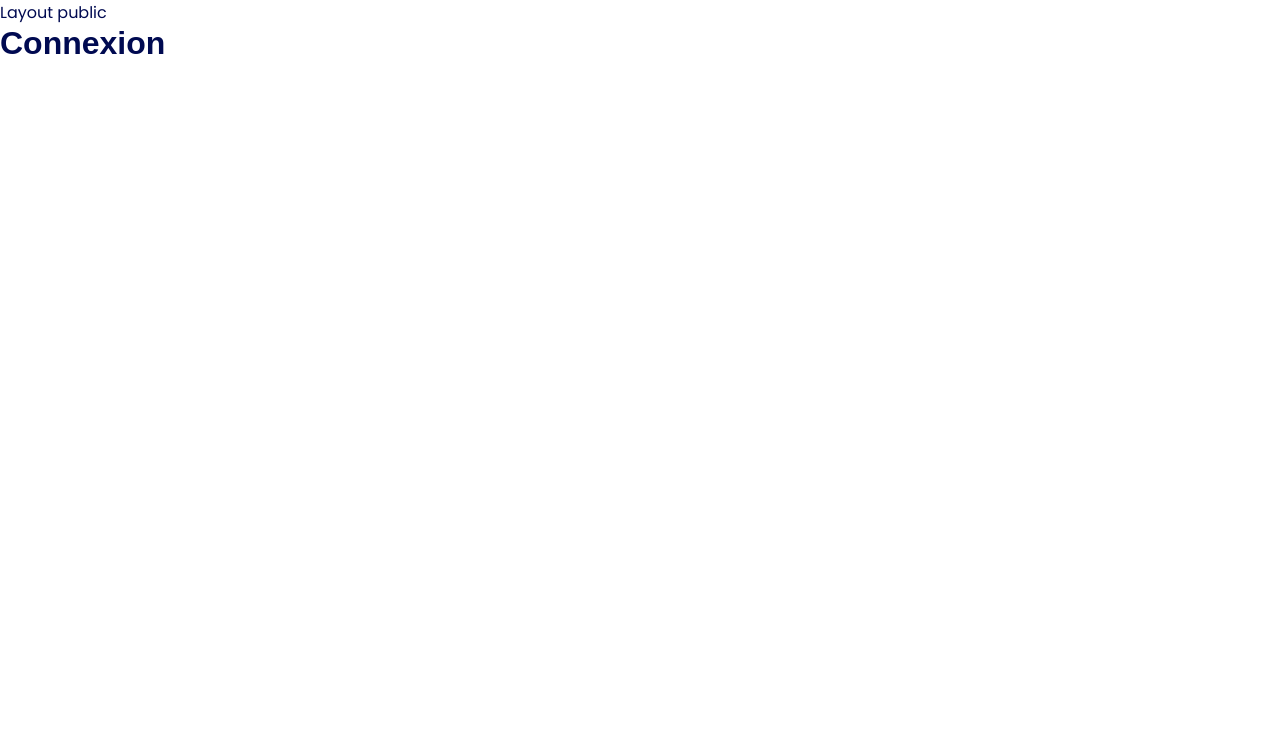
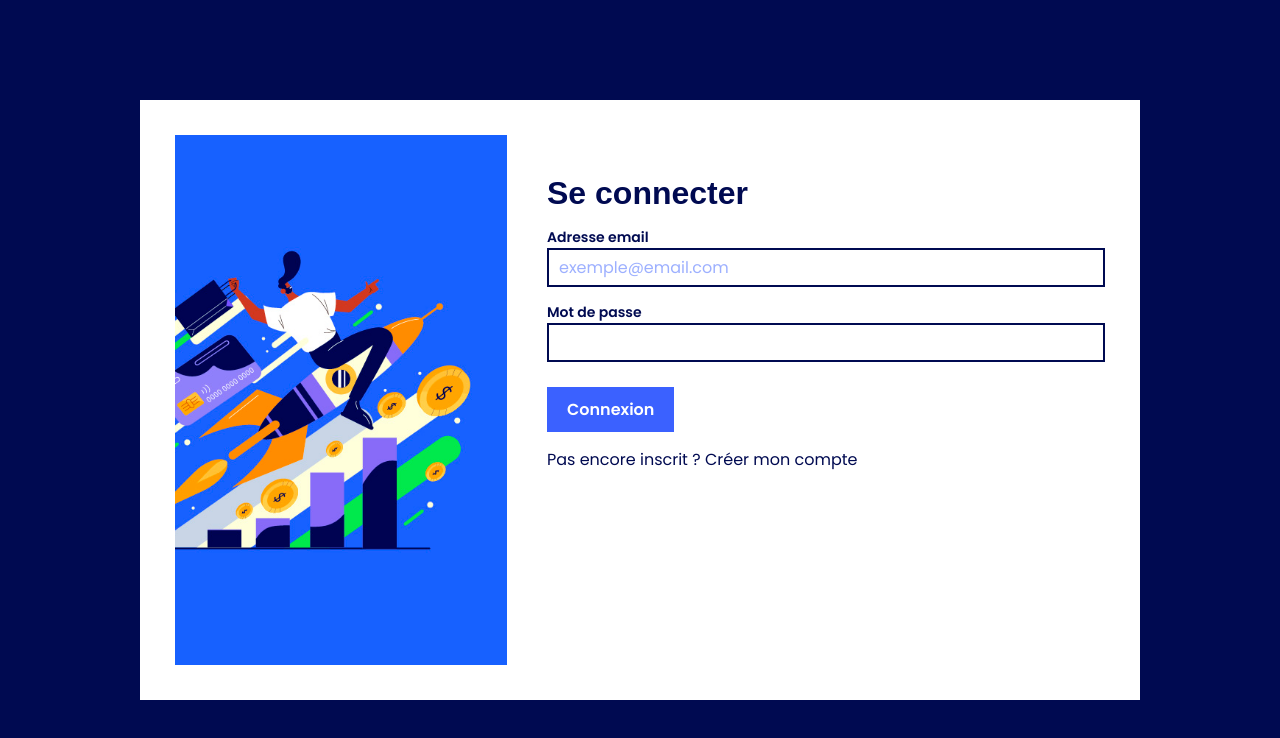
Before and after one commit to Juliette-Durand/my-bud-track, a React (Vite) app: page /login in a window 1280 px wide. Shown: the top 738 px of the page. Built offline with nearby package versions, Linux system fonts and the light colour scheme; a web font is replaced by a local one.

Commit message:
FEAT: intégration de la page connexion

```diff
--- /dev/null
+++ b/src/components/button/Button.jsx
@@ -0,0 +1,25 @@
+import classes from './Button.module.css';
+import { useNavigate } from "react-router";
+
+export const Button = ({ type = "button", text = "", style = "primary", link = "", onClick, moreClasses="" }) => {
+
+    const navigate = useNavigate();
+
+    const onClickHandler = () => {
+        if (type === "navigation" && link !== "") {
+            navigate(link);
+        } else {
+            onClick();
+        }
+    }
+
+    if (type === "submit") {
+        return (
+            <input type={ type } value={ text } className={`${classes.btn} ${classes[`btn-${style}`]} ${moreClasses}`} ></input>
+        );
+    } else {
+        return (
+            <button onClick={ onClickHandler } className={`${classes.btn} ${classes[`btn-${style}`]}`} >{ text }</button>
+        );
+    }
+}
--- /dev/null
+++ b/src/components/button/Button.module.css
@@ -0,0 +1,37 @@
+.btn {
+    border: solid 0.2rem;
+    padding: 1rem 2rem;
+    font-weight: 600;
+    cursor: pointer;
+    transition: 0.2s;
+}
+.btn-primary {
+    border: var(--color-blue);
+    background-color: var(--color-blue);
+    color: var(--color-white);
+}
+.btn-primary:hover {
+    border: var(--color-darkblue);
+    background-color: var(--color-darkblue);
+    color: var(--color-beige);
+}
+.btn-secondary {
+    border: var(--color-yellow);
+    background-color: var(--color-yellow);
+    color: var(--color-darkblue);
+}
+.btn-secondary:hover {
+    border: var(--color-blue);
+    background-color: var(--color-blue);
+    color: var(--color-white);
+}
+.btn-danger {
+    border: var(--color-warn);
+    background-color: var(--color-warn);
+    color: var(--color-beige);
+}
+.btn-danger:hover {
+    border: var(--color-yellow);
+    background-color: var(--color-yellow);
+    color: var(--color-darkblue);
+}
--- /dev/null
+++ b/src/components/form-input/FormInput.jsx
@@ -0,0 +1,11 @@
+import classes from './FormInput.module.css';
+
+export const FormInput = ({ type, name, label, placeholder="", containerClasses = "", inputClasses = "" }) => {
+
+    return (
+        <div className={ `${classes['form-input']} ${ containerClasses }` }>
+            <label htmlFor={ name }>{ label }</label>
+            <input type={ type } name={ name } id={ name } placeholder={ placeholder } className={ `${ inputClasses }` }></input>
+        </div>
+    );
+}
--- /dev/null
+++ b/src/components/form-input/FormInput.module.css
@@ -0,0 +1,31 @@
+.form-input {
+    width: 100%;
+}
+.form-input label {
+    font-size: calc(var(--text-size-mobile) - 0.2rem);
+    font-weight: 600;
+}
+@media screen and ((min-width: 768px) and (max-width: 1023px)) {
+    .form-input label {
+        font-size: calc(var(--text-size-tablet) - 0.2rem);
+    }
+}
+@media screen and (min-width: 1024px) {
+    .form-input label {
+        font-size: calc(var(--text-size-desktop) - 0.2rem);
+    }
+}
+.form-input input {
+    width: 100%;
+    border: solid var(--color-darkblue) 0.2rem;
+    padding: 0.5rem 1rem;
+}
+.form-input input.invalid {
+    border-color: var(--color-warn);
+}
+:global(.form-input:has(input.invalid) label) {
+    color: var(--color-warn);
+}
+.form-input input::placeholder {
+    color: color-mix(in srgb, var(--color-blue), transparent);
+}
--- a/src/index.css
+++ b/src/index.css
@@ -111,6 +111,14 @@ p, a, input, label, li {
     }
 }
 
+/* === MARGIN === */
+.mb-small {
+    margin-bottom: var(--mb-small-mobile);
+}
+.mb-grand {
+    margin-bottom: var(--mb-grand-mobile);
+}
+
 /* === NAVBAR et CONTENT == */
 @media screen and (min-width: 1024px) {
     #global_container {
--- a/src/layouts/PublicLayout.jsx
+++ b/src/layouts/PublicLayout.jsx
@@ -1,10 +1,16 @@
+import image from '../assets/img/connexion_inscription.jpg';
+import classes from './PublicLayout.module.css';
 import { Outlet } from 'react-router-dom'
 
 export const PublicLayout = () => {
     return (
-        <>
-            <p>Layout public</p>
-            <Outlet />
-        </>
+        <main className={ classes.log }>
+            <div className={ classes['log_container'] }>
+                <div className={ `${classes['log_img']} mb-grand` }>
+                    <img src={ image } alt=""></img>
+                </div>
+                <Outlet />
+            </div>
+        </main>
     );
 }
--- /dev/null
+++ b/src/layouts/PublicLayout.module.css
@@ -0,0 +1,57 @@
+.log {
+    width: 100%;
+    height: 100vh;
+    display: flex;
+    justify-content: center;
+    align-items: center;
+    background-color: var(--color-darkblue);
+    padding: var(--gap-mobile);
+}
+@media screen and (min-width: 768px) {
+    .log {
+        padding: var(--gap-tablet);
+    }
+}
+.log_container {
+    background-color: var(--color-white);
+    width: 100%;
+    padding: var(--gap-mobile);
+    display: flex;
+    flex-direction: column;
+    max-width: 100rem;
+}
+@media screen and (min-width: 768px) {
+    .log_container {
+        padding: var(--gap-tablet);
+    }
+}
+@media screen and (min-width: 1024px) {
+    .log_container {
+        flex-direction: row;
+        height: 60rem;
+    }
+}
+
+.log_img {
+    width: 100%;
+    height: 12rem;
+    overflow: hidden;
+}
+.log_img img {
+    object-fit: cover;
+    object-position: 0% 25%;
+    width: 100%;
+    height: 100%;
+}
+@media screen and (min-width: 1024px) {
+    .log_img {
+        width: 40%;
+        height: 100%;
+        padding-right: var(--gap-desktop);
+    }
+    .log_img img {
+        object-position: 70% 0%;
+        width: 100%;
+        height: 100%;
+    }
+}
--- a/src/pages/Login.jsx
+++ b/src/pages/Login.jsx
@@ -1,7 +1,27 @@
-import classes from './Login.module.css'
+import classes from './Login.module.css';
+import { FormInput } from '../components/form-input/FormInput';
+import { Button } from '../components/button/Button';
+import { useNavigate } from "react-router";
 
 export const Login = () => {
+
+    const navigate = useNavigate();
+
+    const onClickHandler = (e) => {
+        e.preventDefault();
+        navigate('/signup');
+    }
     return (
-        <h1>Connexion</h1>
+        <div className={ `${classes['login_container']}` }>
+            <h1 className={ `mb-small` }>Se connecter</h1>
+            <form action="" method="POST" id="login_form">
+                <FormInput type="email" name="email" label="Adresse email" placeholder="exemple@email.com" containerClasses={ ['mb-small'] } />
+
+                <FormInput type="password" name="password" label="Mot de passe" containerClasses={ 'mb-grand' } />
+
+                <Button type="submit" text="Connexion" style="primary" moreClasses="mb-small" />
+                <p>Pas encore inscrit ?<br className={ `hidden-tablet hidden-desktop` }></br> <a href="" onClick={ onClickHandler } >Créer mon compte</a></p>
+            </form>
+        </div>
     )
 }
--- a/src/pages/Login.module.css
+++ b/src/pages/Login.module.css
@@ -0,0 +1,15 @@
+.login_container {
+  height: 35rem;
+}
+@media screen and (min-width: 768px) {
+    .login_container {
+        height: 32rem;
+    }
+}
+@media screen and (min-width: 1024px) {
+    .login_container {
+        height: fit-content;
+        width: 60%;
+        margin-top: var(--gap-desktop);
+    }
+}
```
Also changed, not shown: src/assets/img/connexion_inscription.jpg (added).
